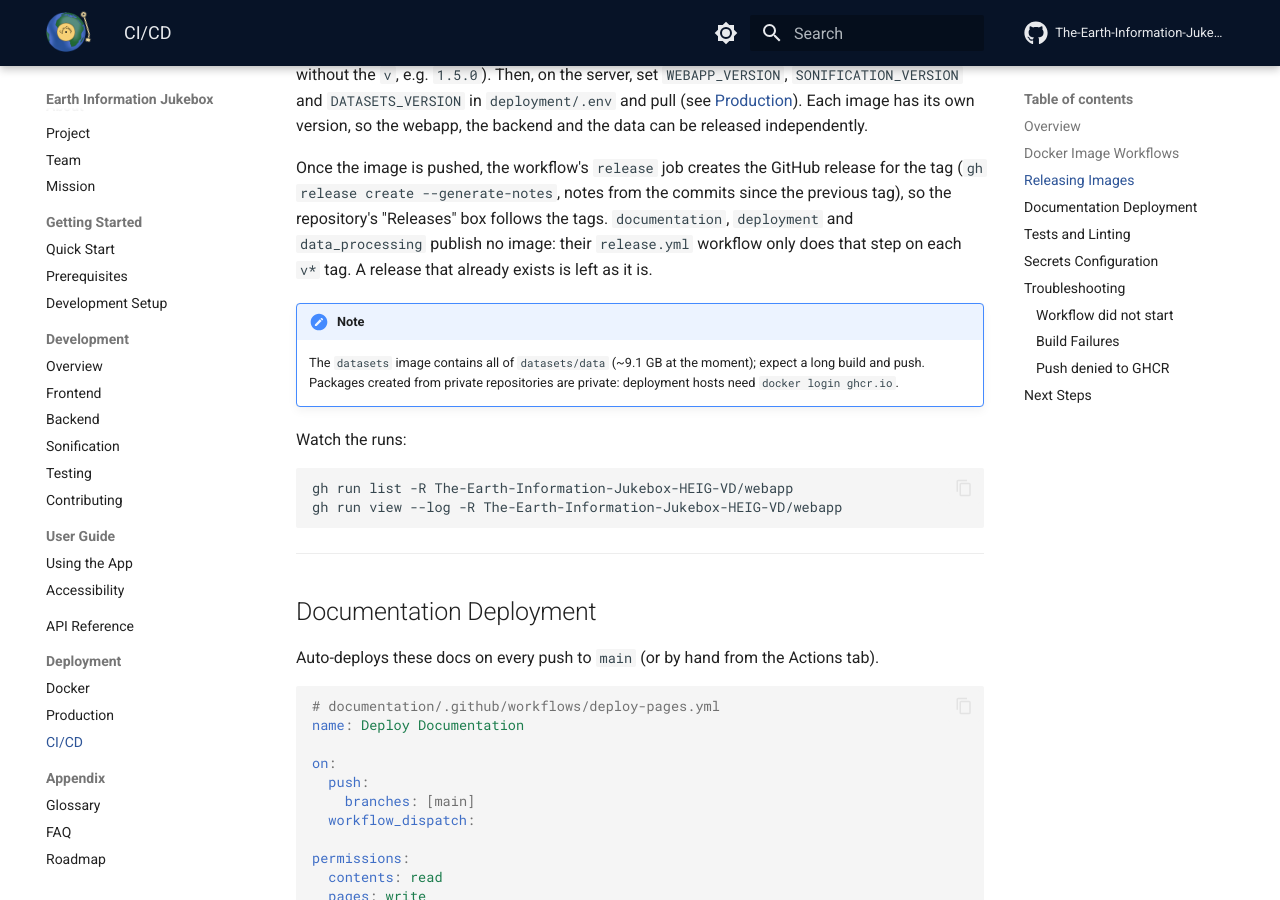
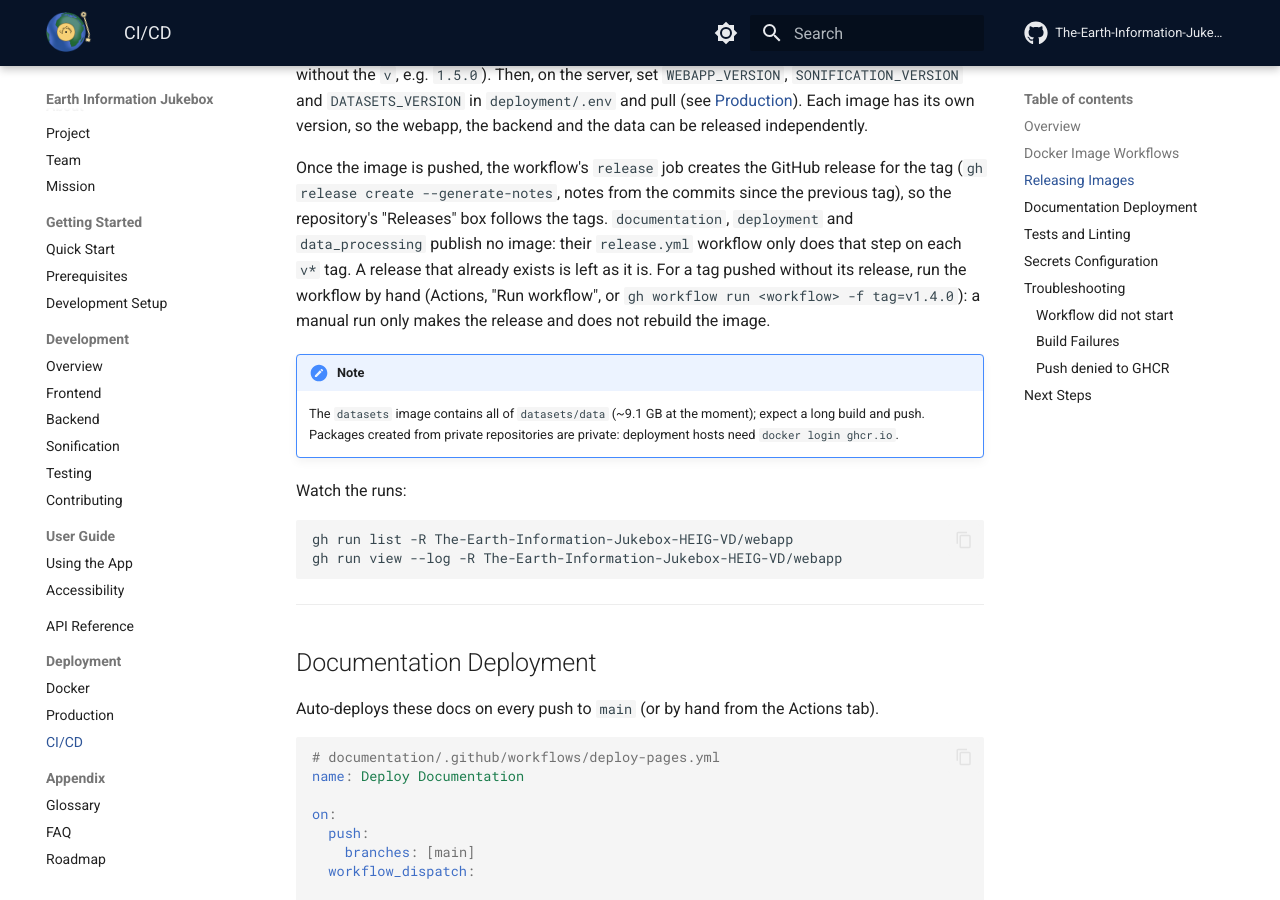
Before and after one commit to The-Earth-Information-Jukebox-HEIG-VD/documentation, an MkDocs documentation site: the page built from docs/deployment/ci-cd.md, in a window 1280 px wide and 900 px high, scrolled down 2864 px. Built offline with MkDocs 1.6.1 and Material for MkDocs 9.7.7, drawn with Linux system fonts in a browser that asks for light colours; comment, search, counter and statistics services are not loaded.

Commit message:
ci: manual run makes the release of an existing tag
Co-Authored-By: Claude Opus 5.5 <noreply@anthropic.com>

```diff
--- a/docs/deployment/ci-cd.md
+++ b/docs/deployment/ci-cd.md
@@ -121,7 +121,9 @@ version, so the webapp, the backend and the data can be released independently.
 Once the image is pushed, the workflow's `release` job creates the GitHub release for the tag (`gh release create
 --generate-notes`, notes from the commits since the previous tag), so the repository's "Releases" box follows the
 tags. `documentation`, `deployment` and `data_processing` publish no image: their `release.yml` workflow only does
-that step on each `v*` tag. A release that already exists is left as it is.
+that step on each `v*` tag. A release that already exists is left as it is. For a tag pushed without its
+release, run the workflow by hand (Actions, "Run workflow", or `gh workflow run <workflow> -f tag=v1.4.0`): a manual
+run only makes the release and does not rebuild the image.
 
 !!! note
     The `datasets` image contains all of `datasets/data` (~9.1 GB at the moment); expect a long build and push.
```
Also changed, not shown: 1 other file.
